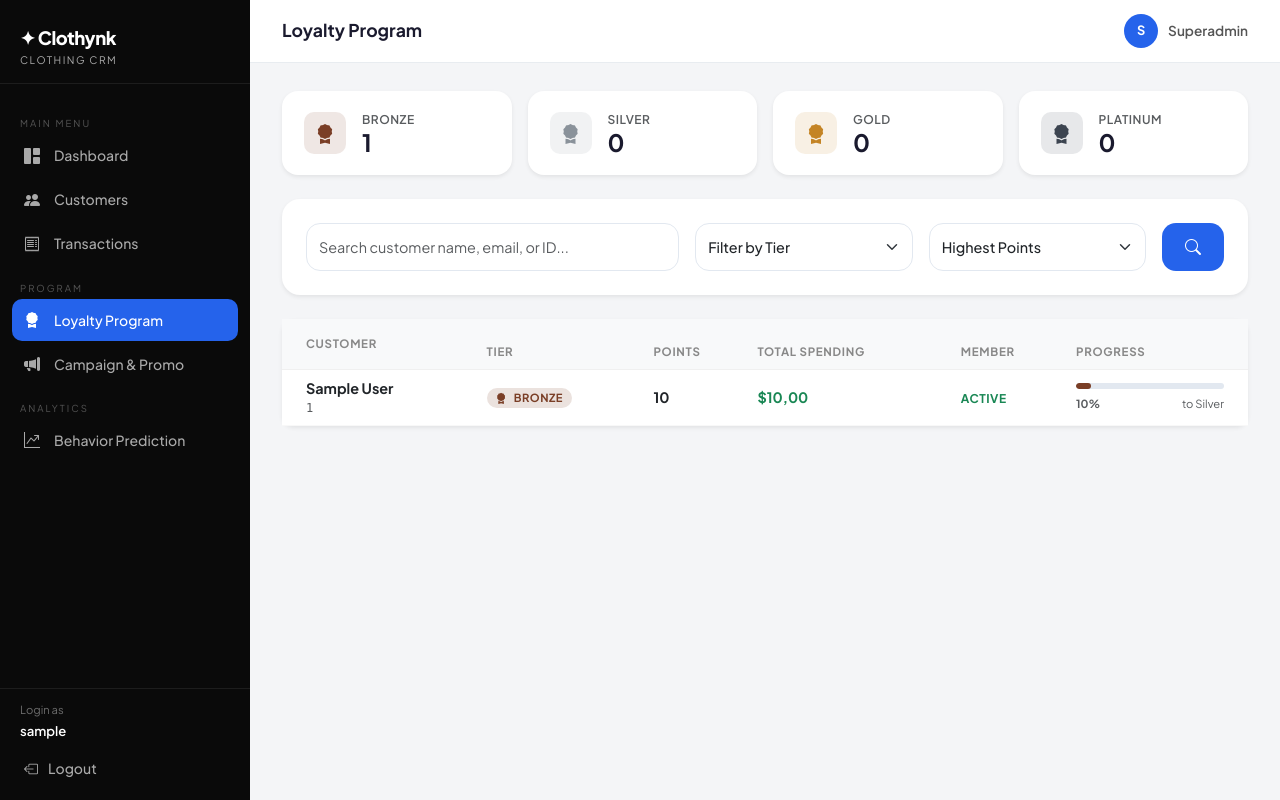
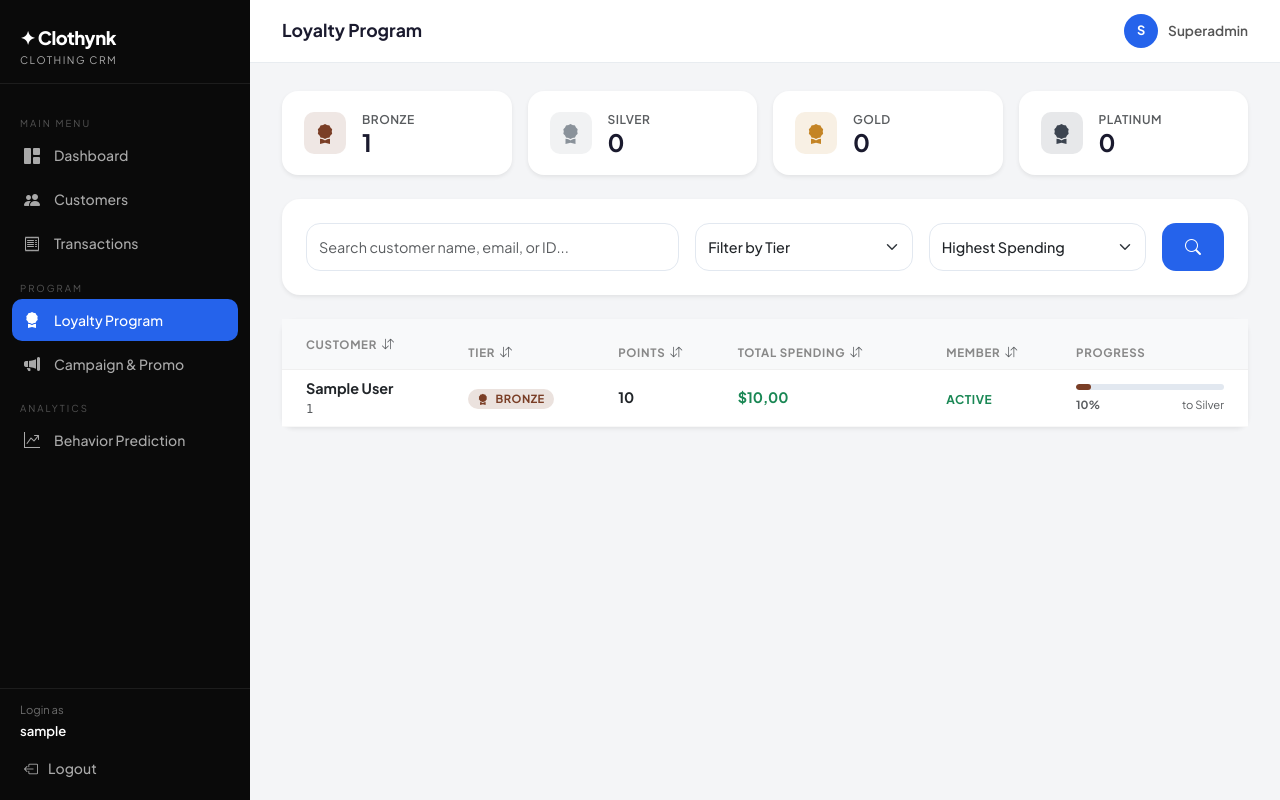
Before and after one commit to farahnda/Clothynk, a Django app: page /loyalty/ in a window 1280 px wide. Run offline with Django 4.2, Linux system fonts and the light colour scheme; a user stored in the database is signed in; tables that the repository leaves empty hold one stand-in row (values such as "Sample post"); some libraries are stand-ins or nearby versions.

Commit message:
Add sorting in loyalty list

```diff
--- a/core/templates/core/customer_list.html
+++ b/core/templates/core/customer_list.html
@@ -264,11 +264,11 @@
           <th>
               <a class="sort-link"
                 data-bs-toggle="tooltip"
-                title="Sort by loyalty"
+                title="Sort by Tier"
 
                 href="?q={{ q }}&tier={{ tier }}&sort={% if sort == 'loyalty__tier' %}-loyalty__tier{% else %}loyalty__tier{% endif %}">
 
-                  Loyalty
+                  Tier
 
                   {% if sort == 'loyalty__tier' %}
                       <i class="bi bi-arrow-up sort-icon"></i>
--- a/core/templates/core/loyalty_list.html
+++ b/core/templates/core/loyalty_list.html
@@ -59,6 +59,25 @@
       letter-spacing: 0.5px;
       text-transform: uppercase;
   }
+
+  .sort-link {
+      color: inherit;
+      text-decoration: none;
+      display: inline-flex;
+      align-items: center;
+      gap: 5px;
+      cursor: pointer;
+      transition: 0.2s;
+  }
+
+  .sort-link:hover {
+      color: #0d6efd !important;
+  }
+
+  .sort-icon {
+      font-size: 0.75rem;
+  }
+
 </style>
 
 <div class="row g-3 mb-4">
@@ -147,11 +166,71 @@
     <table class="table align-middle mb-0">
       <thead class="table-light text-muted" style="font-size:0.75rem; letter-spacing:0.5px;">
         <tr>
-          <th class="ps-4 py-3">CUSTOMER</th>
-          <th>TIER</th>
-          <th>POINTS</th>
-          <th>TOTAL SPENDING</th>
-          <th>MEMBER</th>
+          <th class="ps-4 py-3">
+              <a class="sort-link" data-bs-toggle="tooltip" title="Sort by Customer"
+                href="?q={{ q }}&tier={{ tier }}&sort={% if sort == 'customer__name' %}-customer__name{% else %}customer__name{% endif %}">
+                  CUSTOMER
+                  {% if sort == 'customer__name' %}
+                      <i class="bi bi-sort-alpha-down sort-icon"></i>
+                  {% elif sort == '-customer__name' %}
+                      <i class="bi bi-sort-alpha-down-alt sort-icon"></i>
+                  {% else %}
+                      <i class="bi bi-arrow-down-up text-muted sort-icon"></i>
+                  {% endif %}
+              </a>
+          </th>
+          <th>
+              <a class="sort-link" data-bs-toggle="tooltip" title="Sort by Tier"
+                href="?q={{ q }}&tier={{ tier }}&sort={% if sort == 'tier' %}-tier{% else %}tier{% endif %}">
+                  TIER
+                  {% if sort == 'tier' %}
+                      <i class="bi bi-arrow-up sort-icon"></i>
+                  {% elif sort == '-tier' %}
+                      <i class="bi bi-arrow-down sort-icon"></i>
+                  {% else %}
+                      <i class="bi bi-arrow-down-up text-muted sort-icon"></i>
+                  {% endif %}
+              </a>
+          </th>
+          <th>
+              <a class="sort-link" data-bs-toggle="tooltip" title="Sort by Points"
+                href="?q={{ q }}&tier={{ tier }}&sort={% if sort == 'points' %}-points{% else %}points{% endif %}">
+                  POINTS
+                  {% if sort == 'points' %}
+                      <i class="bi bi-sort-numeric-down sort-icon"></i>
+                  {% elif sort == '-points' %}
+                      <i class="bi bi-sort-numeric-down-alt sort-icon"></i>
+                  {% else %}
+                      <i class="bi bi-arrow-down-up text-muted sort-icon"></i>
+                  {% endif %}
+              </a>
+          </th>
+          <th>
+              <a class="sort-link" data-bs-toggle="tooltip" title="Sort by Spending"
+                href="?q={{ q }}&tier={{ tier }}&sort={% if sort == 'total_spending' %}-total_spending{% else %}total_spending{% endif %}">
+                  TOTAL SPENDING
+                  {% if sort == 'total_spending' %}
+                      <i class="bi bi-sort-numeric-down sort-icon"></i>
+                  {% elif sort == '-total_spending' %}
+                      <i class="bi bi-sort-numeric-down-alt sort-icon"></i>
+                  {% else %}
+                      <i class="bi bi-arrow-down-up text-muted sort-icon"></i>
+                  {% endif %}
+              </a>
+          </th>
+          <th>
+              <a class="sort-link" data-bs-toggle="tooltip" title="Sort by Member Status"
+                href="?q={{ q }}&tier={{ tier }}&sort={% if sort == 'is_member' %}-is_member{% else %}is_member{% endif %}">
+                  MEMBER
+                  {% if sort == 'is_member' %}
+                      <i class="bi bi-arrow-down sort-icon"></i>
+                  {% elif sort == '-is_member' %}
+                      <i class="bi bi-arrow-up sort-icon"></i>
+                  {% else %}
+                      <i class="bi bi-arrow-down-up text-muted sort-icon"></i>
+                  {% endif %}
+              </a>
+          </th>
           <th>PROGRESS</th>
         </tr>
       </thead>
--- a/core/views.py
+++ b/core/views.py
@@ -255,8 +255,31 @@ def transaction_list(request):
     # Hitung total revenue keseluruhan (lakukan sebelum queryset diubah menjadi list)
     total = Transaction.objects.aggregate(total=Sum('amount'))['total'] or 0
 
-    # Ambil base queryset
-    transactions = Transaction.objects.select_related('customer')
+    transactions = Transaction.objects.all()
+
+    # Ambil parameter dari URL
+    payment_method_query = request.GET.get('payment_method')
+    sort_query = request.GET.get('sort')
+    search_query = request.GET.get('q')
+
+    # Logika Filter
+    if payment_method_query:
+        transactions = transactions.filter(payment_method=payment_method_query)
+
+    if search_query:
+        # Contoh jika ingin search by customer name
+        transactions = transactions.filter(customer__name__icontains=search_query)
+
+    # Logika Sorting
+    if sort_query:
+        transactions = transactions.order_by(sort_query)
+
+    context = {
+        'transactions': transactions,
+        'payment_method': payment_method_query, # Kirim balik ke template agar state <select> tersimpan
+        'sort': sort_query,
+        'q': search_query,
+    }
 
     # Daftar field yang diizinkan untuk ORM sorting (selain customer name)
     allowed_sort = [
@@ -335,20 +358,48 @@ def loyalty_list(request):
             tier=tier
         )
 
-    if sort == 'points_desc':
-        loyalties = loyalties.order_by('-points')
+    # Dictionary ini menerjemahkan value dari <select> dropdown ke format ORM Django
+    dropdown_mapping = {
+        'points_desc': '-points',
+        'points_asc': 'points',
+        'spending_desc': '-total_spending',
+        'spending_asc': 'total_spending',
+    }
 
-    elif sort == 'points_asc':
-        loyalties = loyalties.order_by('points')
+    allowed_header_sort = [
+        'customer__name', '-customer__name',
+        'tier', '-tier',
+        'points', '-points',
+        'total_spending', '-total_spending',
+        'is_member', '-is_member'
+    ]
 
-    elif sort == 'spending_desc':
+    # Eksekusi Sorting
+    if sort in dropdown_mapping:
+        # Jika nilai sort berasal dari dropdown
+        loyalties = loyalties.order_by(dropdown_mapping[sort])
+    elif sort in allowed_header_sort:
+        # Jika nilai sort berasal dari header tabel
+        loyalties = loyalties.order_by(sort)
+    else:
+        # Fallback (Default sorting jika tidak ada parameter atau parameternya ngaco)
         loyalties = loyalties.order_by('-total_spending')
+        sort = 'spending_desc' # Kembalikan nilai ke value dropdown agar state tetap terpilih
 
-    elif sort == 'spending_asc':
-        loyalties = loyalties.order_by('total_spending')
+    # if sort == 'points_desc':
+    #     loyalties = loyalties.order_by('-points')
 
-    else:
-        loyalties = loyalties.order_by('-total_spending')
+    # elif sort == 'points_asc':
+    #     loyalties = loyalties.order_by('points')
+
+    # elif sort == 'spending_desc':
+    #     loyalties = loyalties.order_by('-total_spending')
+
+    # elif sort == 'spending_asc':
+    #     loyalties = loyalties.order_by('total_spending')
+
+    # else:
+    #     loyalties = loyalties.order_by('-total_spending')
 
     tier_counts = {
         'bronze': LoyaltyProfile.objects.filter(tier='bronze').count(),
```
Also changed, not shown: core/templates/core/customer_confirm_delete.html (deleted, +0 -19 lines), core/templates/core/transaction_list.html (+28 -0 lines).
